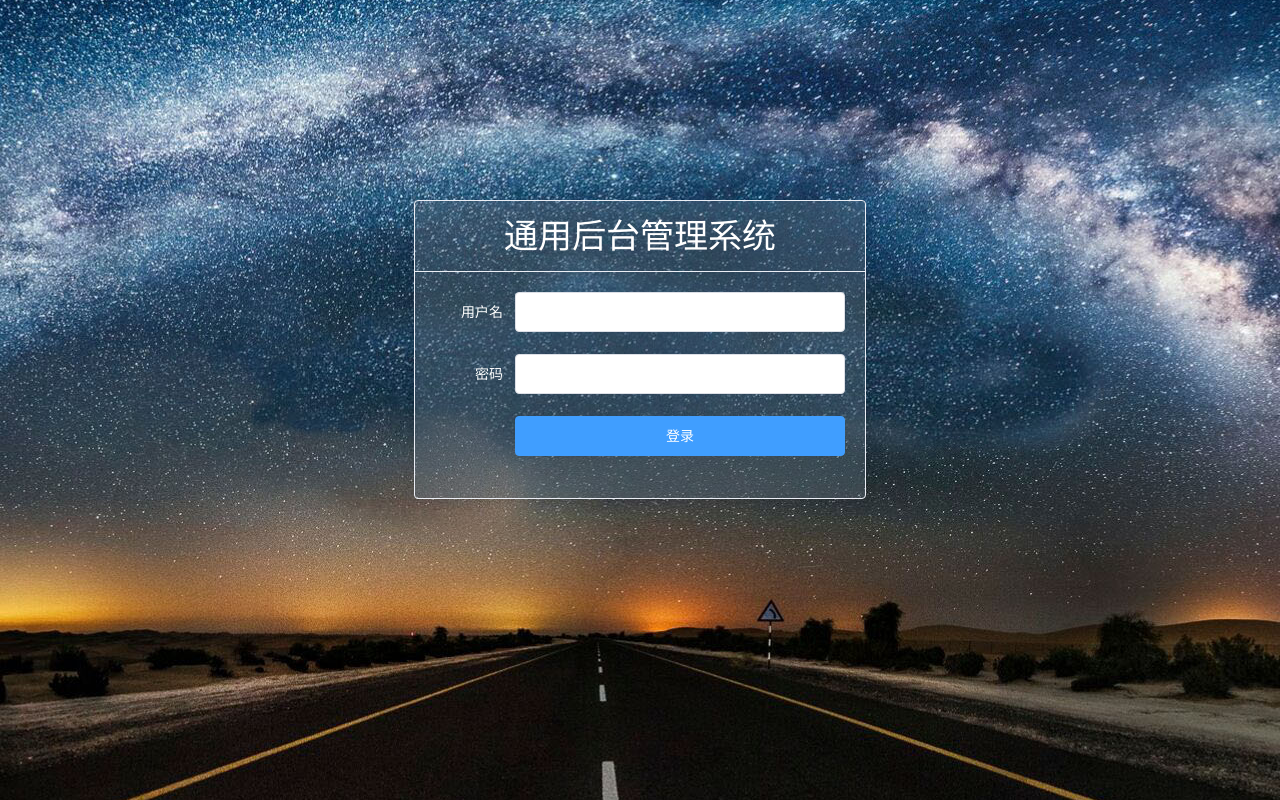
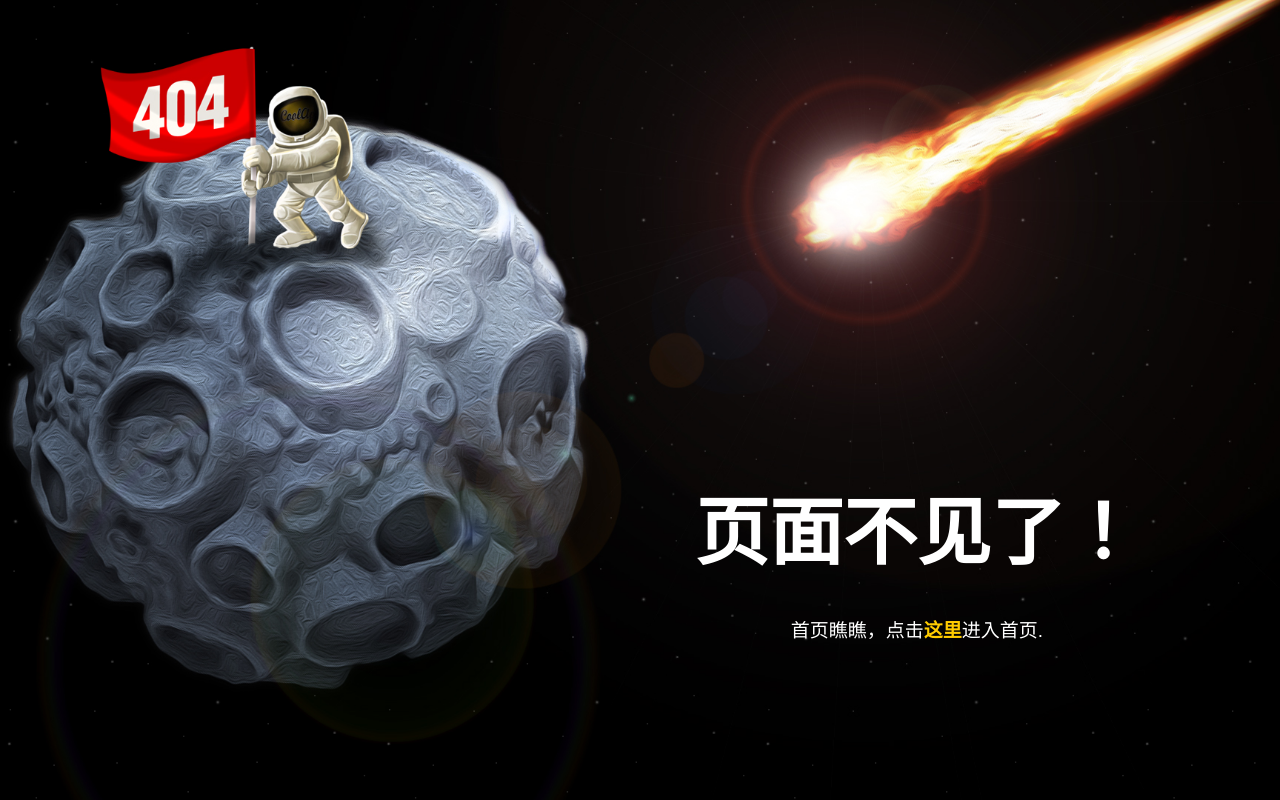
Before and after one commit to Rufus-tg/project-v2, a Vue app: page /login in a window 1280 px wide. Built offline with nearby package versions, Linux system fonts and the light colour scheme.

Commit message:
version5.5

```diff
--- a/src/router/index.js
+++ b/src/router/index.js
@@ -7,14 +7,14 @@ Vue.use(Router)
 export default new Router({
     routes: [
         {
-            path: '/',
-            redirect: '/login',
+            path: 'project-v2/',
+            redirect: 'project-v2/',
             name: '首页',
             hidden: true,
             component: () => import('@/components/Login')
         },
         {
-            path: '/login',
+            path: 'project-v2/',
             name: 'Login',
             hidden: true,
             component: () => import('@/components/Login')
@@ -32,38 +32,38 @@ export default new Router({
         //     component: resolve => require(['@/components/Home'], resolve)
         // },
         {
-            path: '/home',
+            path: 'project-v2/home',
             name: '学生管理',
             iconClass: 'fa fa-users',
             redirect: '/home/student',
             component: () => import('@/components/Home'),
             children: [
                 {
-                    path: '/home/student',
+                    path: 'project-v2/home/student',
                     name: '学生列表',
                     iconClass: 'fa fa-list',
                     component: () => import('@/components/students/StudentList')
                 },
                 {
-                    path: '/home/info',
+                    path: 'project-v2/home/info',
                     name: '信息列表',
                     iconClass: 'fa fa-list-alt',
                     component: () => import('@/components/students/InfoList')
                 },
                 {
-                    path: '/home/infos',
+                    path: 'project-v2/home/infos',
                     name: '信息管理',
                     iconClass: 'fa fa-list-alt',
                     component: () => import('@/components/students/InfoLists')
                 },
                 {
-                    path: '/home/work',
+                    path: 'project-v2/home/work',
                     name: '作业列表',
                     iconClass: 'fa fa-list-ul',
                     component: () => import('@/components/students/WorkList')
                 },
                 {
-                    path: '/home/works',
+                    path: 'project-v2/home/works',
                     name: '作业管理',
                     iconClass: 'fa fa-th-list',
                     component: () => import('@/components/students/WorkMent')
@@ -71,31 +71,31 @@ export default new Router({
             ]
         },
         {
-            path: '/home',
+            path: 'project-v2/home',
             name: '数据分析',
             iconClass: 'fa fa-bar-chart',
             component: () => import('@/components/Home'),
             children: [
                 {
-                    path: '/home/dataview',
+                    path: 'project-v2/home/dataview',
                     name: '数据概览',
                     iconClass: 'fa fa-line-chart',
                     component: () => import('@/components/dataAnalysis/DataView')
                 },
                 {
-                    path: '/home/mapview',
+                    path: 'project-v2/home/mapview',
                     name: '地图概览',
                     iconClass: 'fa fa-line-chart',
                     component: () => import('@/components/dataAnalysis/MapView')
                 },
                 {
-                    path: '/home/travel',
+                    path: 'project-v2/home/travel',
                     name: '旅游地图',
                     iconClass: 'fa fa-line-chart',
                     component: () => import('@/components/dataAnalysis/TravelMap')
                 },
                 {
-                    path: '/home/score',
+                    path: 'project-v2/home/score',
                     name: '分数地图',
                     iconClass: 'fa fa-line-chart',
                     component: () => import('@/components/dataAnalysis/ScoreMap')
@@ -103,13 +103,13 @@ export default new Router({
             ]
         },
         {
-            path: '/users',
+            path: 'project-v2/users',
             name: '用户中心',
             iconClass: 'fa fa-user',
             component: () => import('@/components/Home'),
             children: [
                 {
-                    path: '/users/user',
+                    path: 'project-v2/users/user',
                     name: '权限管理',
                     iconClass: 'fa fa-user',
                     component: () => import('@/components/users/User')
```
